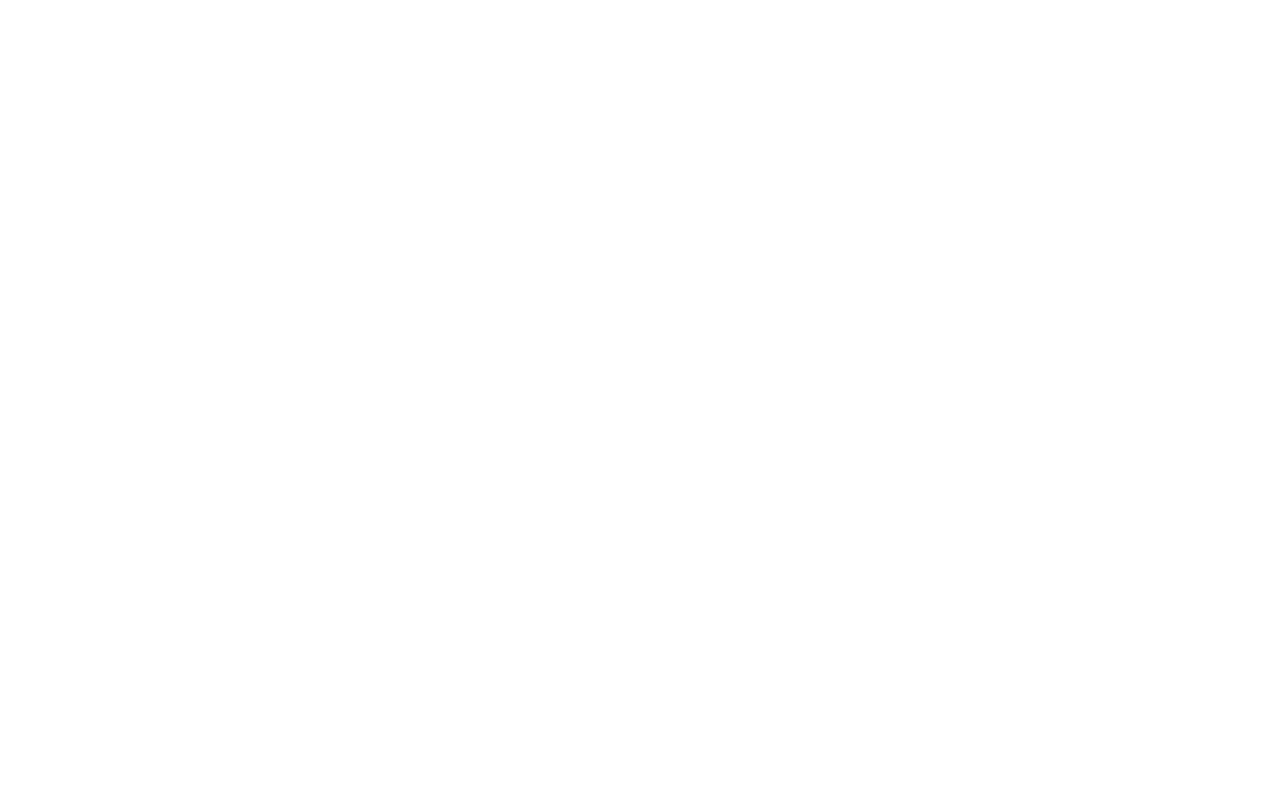
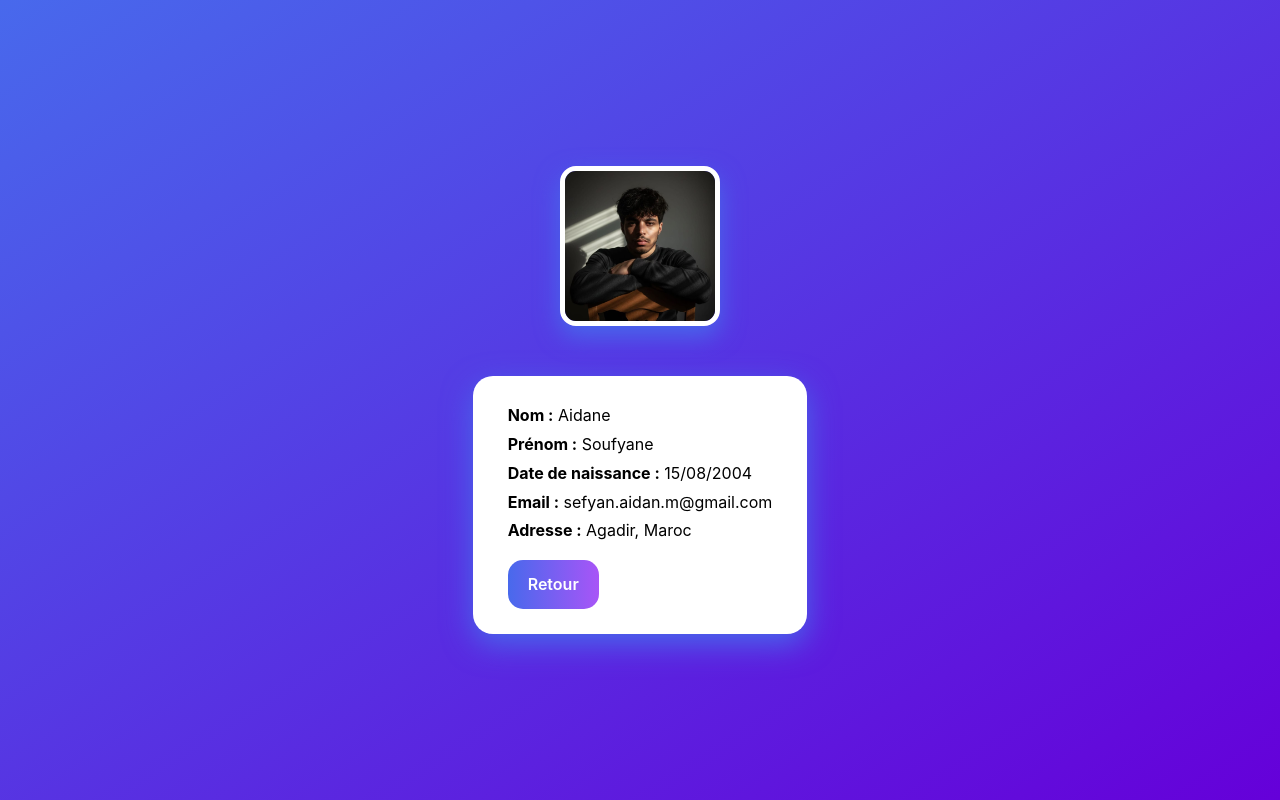
Before and after one commit to fstack567-stack/Projet-react, a React (Create React App) app: page /stagiaires/Aidane in a window 1280 px wide. Before the commit this address had no page. Built offline with nearby package versions, Linux system fonts and the light colour scheme.

Commit message:
soufyane aidane

```diff
--- a/src/App.js
+++ b/src/App.js
@@ -1,13 +1,13 @@
-import logo from './logo.svg';
-import './App.css';
-import { BrowserRouter, Routes, Route } from 'react-router-dom';
-import Container from './container';
-import Details from './details';
-import Asma from './components/asma';
-import Hajar from './components/hajar';
-import Meriem from './components/meriem';
+import logo from "./logo.svg";
+import "./App.css";
+import { BrowserRouter, Routes, Route } from "react-router-dom";
+import Container from "./container";
+import Details from "./details";
+import Asma from "./components/asma";
+import Meriem from "./components/meriem";
 import Soukaina from "./components/soukaina";
-import Safouane from "./components/safouane";
+import Soufyane from "./components/soufyane";
+
 
 function App() {
   return (
@@ -19,8 +19,7 @@
         <Route path="/stagiaires/ajermoune" element={<Asma />} />
         <Route path="/stagiaires/abbou" element={<Meriem />} />
         <Route path="/stagiaires/Menguit" element={<Soukaina />} />
-        <Route path="/stagiaires/bouhssine" element={<Hajar />} />
-        <Route path="/stagiaires/rady" element={<Safouane />} />
+        <Route path="/stagiaires/Aidane" element={<Soufyane />} />
       </Routes>
     </BrowserRouter>
   );
--- /dev/null
+++ b/src/components/soufyane.js
@@ -0,0 +1,20 @@
+import { Link } from "react-router-dom";
+import "../styles/aidane.css";
+
+export default function Soufyane() {
+  return (
+    <div className="container">
+      <img src="/images/aidane.jpeg" alt="Aidane" className="profile-img" />
+
+      <div className="card">
+        <p><b>Nom :</b> Aidane </p>
+        <p><b>Prénom :</b> Soufyane</p>
+        <p><b>Date de naissance :</b> 15/08/2004</p>
+        <p><b>Email :</b> sefyan.aidan.m@gmail.com</p>
+        <p><b>Adresse :</b> Agadir, Maroc</p>
+
+        <Link to="/" className="btn-retour">Retour</Link>
+      </div>
+    </div>
+  );
+}
--- a/src/container.js
+++ b/src/container.js
@@ -1,11 +1,12 @@
 import { Link } from "react-router-dom";
 
 const users = [
+
   { id: "ajermoune", nom: "Ajermoune", prenom: "Asma" },
   { id: "abbou", nom: "Abbou", prenom: "Meriem" },
+  { id: "Aidane", nom: "Aidane", prenom: "Soufyane" },
   { id: "Menguit", nom: "Menguit", prenom: "Soukaina" },
-  { id: "bouhssine", nom: "Bouhssine", prenom: "Hajar" },
-  { id: "rady", nom: "Rady", prenom: "Safouane" }
+
 ];
 
 export default function Container() {
--- /dev/null
+++ b/src/styles/aidane.css
@@ -0,0 +1,56 @@
+.container {
+  display: flex;
+  flex-direction: column;
+  justify-content: center;
+  align-items: center;
+  gap: 50px;
+  min-height: 100vh;
+  background: linear-gradient(to bottom right, #4869ec, #6500d9);
+  font-family: 'Poppins', Arial, sans-serif;
+}
+
+.profile-img {
+  width: 160px;
+  height: 160px;
+  border-radius: 10%;
+  object-fit: cover;
+  border: 5px solid #ffffff;
+  box-shadow: 0 10px 25px #4869ec;
+  transition: transform 0.3s ease, box-shadow 0.3s ease;
+}
+
+.profile-img:hover {
+  transform: scale(1.05);
+  box-shadow: 0 15px 40px #4869ec;
+}
+
+.card {
+  background-color: #ffffff;
+  padding: 25px 35px;
+  border-radius: 20px;
+  box-shadow: 0 10px 30px #4869ec;
+  line-height: 1.8;
+  transition: transform 0.3s ease, box-shadow 0.3s ease;
+}
+
+.card:hover {
+  transform: translateY(-5px);
+  box-shadow: 0 15px 40px #4869ec;
+}
+
+.btn-retour {
+  display: inline-block;
+  margin-top: 15px;
+  text-decoration: none;
+  color: white;
+  background: linear-gradient(to right, #4869ec, #a855f7);
+  padding: 10px 20px;
+  border-radius: 15px;
+  font-weight: 600;
+  transition: all 0.3s ease;
+}
+
+.btn-retour:hover {
+  background: linear-gradient(to right, #a855f7, #4869ec);
+  transform: scale(1.05);
+}
```
Also changed, not shown: public/images/aidane.jpeg (added), 1 other file (tests, documents, lock files or other folders).
